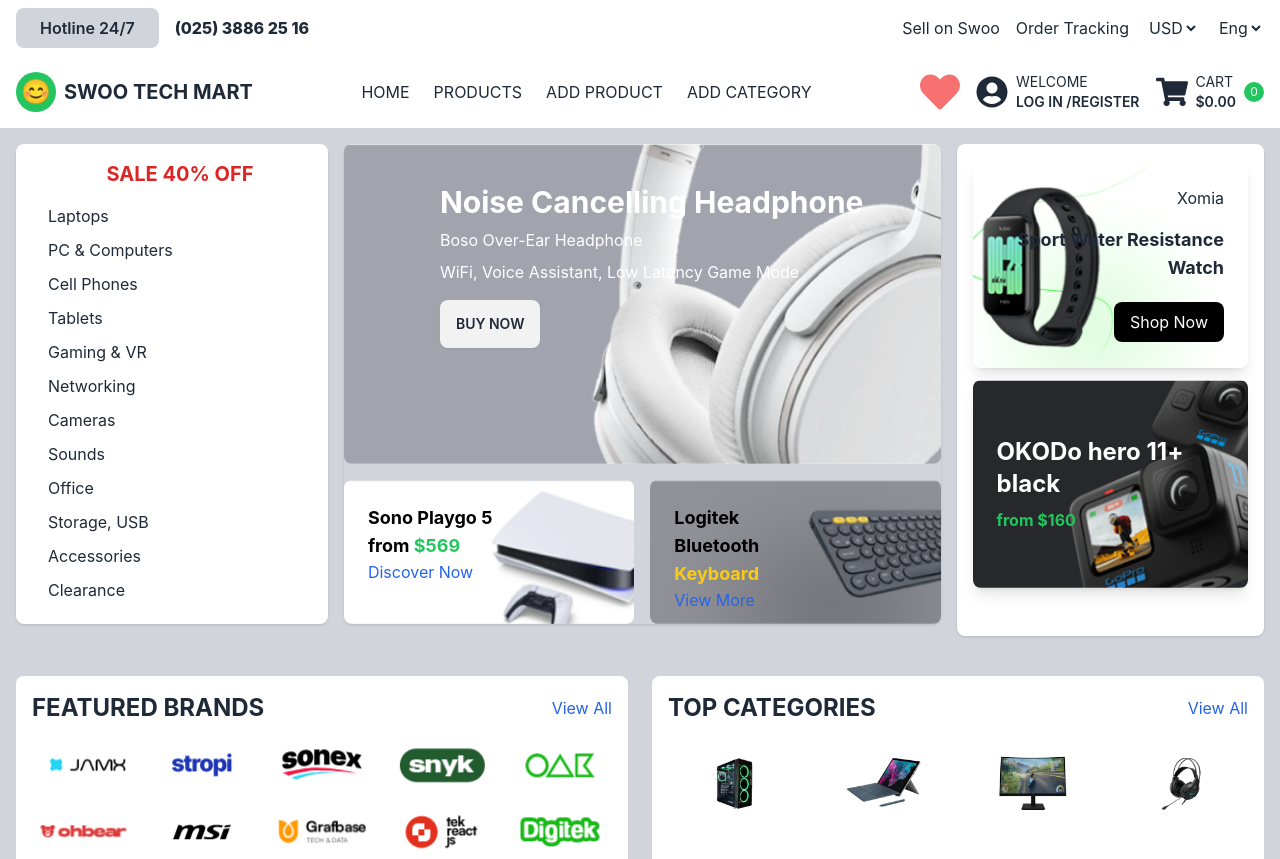
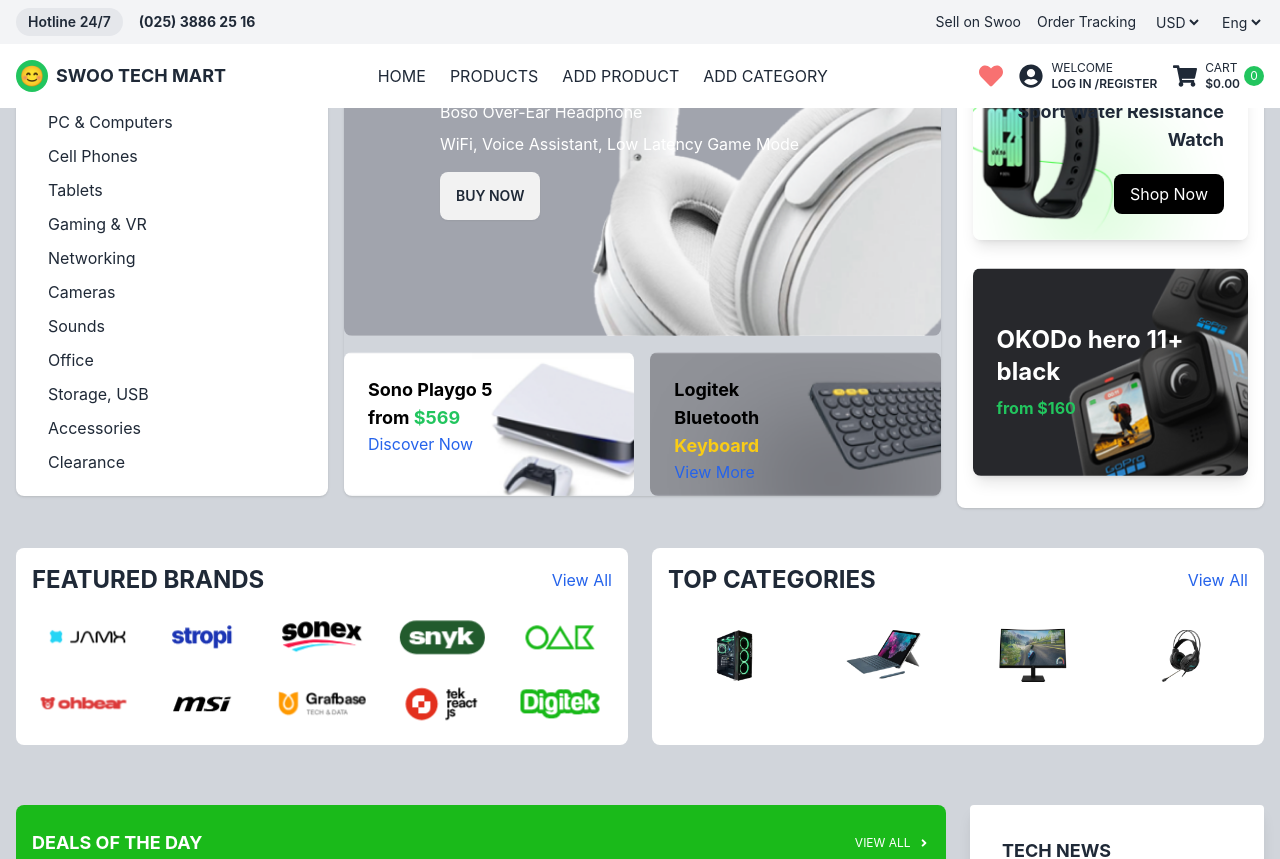
Before and after one commit to iamraselmolla/dotpotit-e-commerce-Front-End, a React (Create React App) app: page / in a window 1280 px wide. Shown: the top 859 px of the page. Built offline with nearby package versions, Linux system fonts and the light colour scheme.

Commit message:
fixed the menu responsiveness

```diff
--- a/src/componenet/header/Header.js
+++ b/src/componenet/header/Header.js
@@ -1,45 +1,55 @@
-import React, { useContext, useState } from 'react';
-import { FaHeart, FaUserCircle, FaShoppingCart, FaBars, FaTimes } from 'react-icons/fa'; // FaBars for menu icon, FaTimes for close icon
-import { Link } from 'react-router-dom'; // Import Link from react-router-dom
+import React, { useContext, useState, useEffect } from 'react';
+import { FaHeart, FaUserCircle, FaShoppingCart, FaBars, FaTimes } from 'react-icons/fa';
+import { Link } from 'react-router-dom';
 import { AuthContext } from '../authcontext/AuthProvider';
 
 const Header = () => {
-    const { user, isAuthenticated, logout, wishlistNumber, cartItemCount, cartTotalPrice } = useContext(AuthContext); // Consume AuthContext
-    const [menuOpen, setMenuOpen] = useState(false); // State to toggle mobile menu
+    const { user, isAuthenticated, logout, wishlistNumber, cartItemCount, cartTotalPrice } = useContext(AuthContext);
+    const [menuOpen, setMenuOpen] = useState(false);
+    const [isScrolled, setIsScrolled] = useState(false);
 
-    // Function to toggle menu open/close
+    useEffect(() => {
+        const handleScroll = () => {
+            setIsScrolled(window.scrollY > 0);
+        };
+        window.addEventListener('scroll', handleScroll);
+        return () => window.removeEventListener('scroll', handleScroll);
+    }, []);
+
     const toggleMenu = () => {
         setMenuOpen(!menuOpen);
     };
 
     return (
-        <header className="bg-white shadow-sm">
-            {/* Top bar */}
-            <div className="container mx-auto px-4 py-2 flex justify-between items-center text-sm lg:text-base">
+        <header className={`bg-white ${isScrolled ? 'shadow-md' : ''} transition-all duration-300 fixed top-0 left-0 right-0 z-50`}>
+            {/* Top bar - hidden on mobile, visible on larger screens */}
+            <div className="hidden md:block bg-gray-100">
+                <div className="container mx-auto px-4 py-2 flex justify-between items-center text-sm">
                     <div className="flex items-center space-x-4">
-                    <span className="font-semibold bg-gray-300 px-2 py-1 lg:px-6 lg:py-2 rounded-lg">Hotline 24/7</span>
-                    <span className="font-extrabold text-xs lg:text-base">(025) 3886 25 16</span>
+                        <span className="font-semibold bg-gray-200 px-3 py-1 rounded-full">Hotline 24/7</span>
+                        <span className="font-bold">(025) 3886 25 16</span>
                     </div>
                     <div className="flex items-center space-x-4">
-                    <a href="/" className="hover:text-green-500 hidden sm:block">Sell on Swoo</a>
-                    <a href="/" className="hover:text-green-500 hidden sm:block">Order Tracking</a>
-                    <select className="bg-transparent border-none text-xs lg:text-base">
+                        <a href="/" className="hover:text-green-500">Sell on Swoo</a>
+                        <a href="/" className="hover:text-green-500">Order Tracking</a>
+                        <select className="bg-transparent border-none">
                             <option>USD</option>
                         </select>
-                    <select className="bg-transparent border-none text-xs lg:text-base">
+                        <select className="bg-transparent border-none">
                             <option>Eng</option>
                         </select>
                     </div>
                 </div>
+            </div>
 
             {/* Main navigation */}
-            <nav className="container mx-auto px-4 py-4 flex justify-between items-center">
+            <nav className={`container mx-auto px-4 py-3 md:py-4 flex justify-between items-center ${menuOpen ? 'bg-white' : ''}`}>
                 <div className="flex items-center space-x-2">
-                    <div className="w-8 h-8 lg:w-10 lg:h-10 bg-green-500 rounded-full flex items-center justify-center">
-                        <span className="text-white text-xl lg:text-2xl">😊</span>
+                    <div className="w-8 h-8 bg-green-500 rounded-full flex items-center justify-center">
+                        <span className="text-white text-xl">😊</span>
                     </div>
                     <Link to="/" className="hover:text-green-500 uppercase">
-                        <span className="font-bold text-lg lg:text-xl">SWOO TECH MART</span>
+                        <span className="font-bold text-lg">SWOO TECH MART</span>
                     </Link>
                 </div>
 
@@ -52,37 +62,24 @@
                     {(isAuthenticated || user) && <Link to="/history" className="hover:text-green-500 uppercase">Order History</Link>}
                 </div>
 
-                {/* Mobile Hamburger Menu Icon */}
-                <div className="lg:hidden flex items-center">
-                    <button onClick={toggleMenu}>
-                        {menuOpen ? <FaTimes className="w-8 h-8" /> : <FaBars className="w-8 h-8" />}
-                    </button>
-                </div>
-
+                {/* User Actions - always visible */}
                 <div className="flex items-center space-x-4">
-                    <Link to="/wishlist">
-                        <div className="relative cursor-pointer">
-                            <FaHeart className="w-6 h-6 lg:w-10 lg:h-10 text-red-400" />
+                    <Link to="/wishlist" className="relative">
+                        <FaHeart className="w-6 h-6 text-red-400" />
                         {wishlistNumber > 0 && (
-                                <span className="absolute top-[-6px] right-[-6px] bg-green-500 text-white rounded-full w-4 h-4 lg:w-5 lg:h-5 flex items-center justify-center text-xs">
+                            <span className="absolute -top-1 -right-1 bg-green-500 text-white rounded-full w-4 h-4 flex items-center justify-center text-xs">
                                 {wishlistNumber}
                             </span>
                         )}
-                        </div>
                     </Link>
 
-                    <div className="flex items-center">
-                        <FaUserCircle className="w-6 h-6 lg:w-8 lg:h-8 mr-2" />
-                        <div className="text-xs lg:text-sm">
+                    <div className="hidden md:flex items-center">
+                        <FaUserCircle className="w-6 h-6 mr-2" />
+                        <div className="text-xs">
                             {isAuthenticated ? (
                                 <>
                                     <div>WELCOME, {user?.name}</div>
-                                    <button
-                                        onClick={logout}
-                                        className="font-semibold hover:text-green-500"
-                                    >
-                                        LOG OUT
-                                    </button>
+                                    <button onClick={logout} className="font-semibold hover:text-green-500">LOG OUT</button>
                                 </>
                             ) : (
                                 <>
@@ -96,33 +93,46 @@
                         </div>
                     </div>
 
-                    <Link to="/cart">
-                        <div className="flex items-center">
-                            <FaShoppingCart className="w-6 h-6 lg:w-8 lg:h-8 mr-2" />
-                            <div className="text-xs lg:text-sm">
+                    <Link to="/cart" className="flex items-center">
+                        <FaShoppingCart className="w-6 h-6 mr-2" />
+                        <div className="hidden md:block text-xs">
                             <div>CART</div>
                             <div className="font-semibold">${cartTotalPrice?.toFixed(2)}</div>
                         </div>
-                            <span className="ml-2 bg-green-500 text-white rounded-full w-4 h-4 lg:w-5 lg:h-5 flex items-center justify-center text-xs">
+                        <span className="ml-1 bg-green-500 text-white rounded-full w-5 h-5 flex items-center justify-center text-xs">
                             {cartItemCount}
                         </span>
-                        </div>
                     </Link>
+
+                    {/* Mobile Menu Toggle */}
+                    <button onClick={toggleMenu} className="lg:hidden">
+                        {menuOpen ? <FaTimes className="w-6 h-6" /> : <FaBars className="w-6 h-6" />}
+                    </button>
                 </div>
             </nav>
 
             {/* Mobile Menu */}
-            {menuOpen && (
-                <div className="md:hidden bg-white shadow-md py-4">
-                    <Link to="/" className="block py-2 px-4 hover:bg-gray-100" onClick={toggleMenu}>HOME</Link>
-                    <Link to="/products" className="block py-2 px-4 hover:bg-gray-100" onClick={toggleMenu}>PRODUCTS</Link>
-                    <Link to="/add-product" className="block py-2 px-4 hover:bg-gray-100" onClick={toggleMenu}>Add Product</Link>
-                    <Link to="/add-category" className="block py-2 px-4 hover:bg-gray-100" onClick={toggleMenu}>Add Category</Link>
+            <div className={`lg:hidden ${menuOpen ? 'block' : 'hidden'} absolute top-full left-0 right-0 bg-white shadow-md transition-all duration-300 ease-in-out`}>
+                <div className="container mx-auto px-4 py-4 space-y-4">
+                    <Link to="/" className="block py-2 hover:text-green-500" onClick={toggleMenu}>HOME</Link>
+                    <Link to="/products" className="block py-2 hover:text-green-500" onClick={toggleMenu}>PRODUCTS</Link>
+                    <Link to="/add-product" className="block py-2 hover:text-green-500" onClick={toggleMenu}>Add Product</Link>
+                    <Link to="/add-category" className="block py-2 hover:text-green-500" onClick={toggleMenu}>Add Category</Link>
                     {(isAuthenticated || user) && (
-                        <Link to="/history" className="block py-2 px-4 hover:bg-gray-100" onClick={toggleMenu}>Order History</Link>
+                        <Link to="/history" className="block py-2 hover:text-green-500" onClick={toggleMenu}>Order History</Link>
+                    )}
+                    <div className="pt-4 border-t">
+                        {isAuthenticated ? (
+                            <button onClick={logout} className="w-full text-left py-2 font-semibold hover:text-green-500">LOG OUT</button>
+                        ) : (
+                            <>
+                                <Link to="/login" className="block py-2 font-semibold hover:text-green-500" onClick={toggleMenu}>LOG IN</Link>
+                                <Link to="/register" className="block py-2 font-semibold hover:text-green-500" onClick={toggleMenu}>REGISTER</Link>
+                            </>
                         )}
                     </div>
-            )}
+                </div>
+            </div>
         </header>
     );
 };
--- a/src/componenet/page/home/Hero.js
+++ b/src/componenet/page/home/Hero.js
@@ -59,7 +59,7 @@
 
                 <div className="bg-white p-4 w-full lg:w-1/3 rounded-lg shadow">
                     {/* Parent div containing both image divs with flexbox for side-by-side layout */}
-                    <div className="flex flex-col md:flex-row lg:flex-col w-full">
+                    <div className="flex flex-col md:flex-row lg:flex-col gap-4 w-full">
                         {/* First image div with content aligned to the right */}
                         <div className="h-52 sm:mb-3 relative flex w-full md:w-1/2 lg:w-full items-center justify-end rounded-lg shadow-lg"
                             style={{
```
Lines whose indentation alone changed are shown as unchanged.
